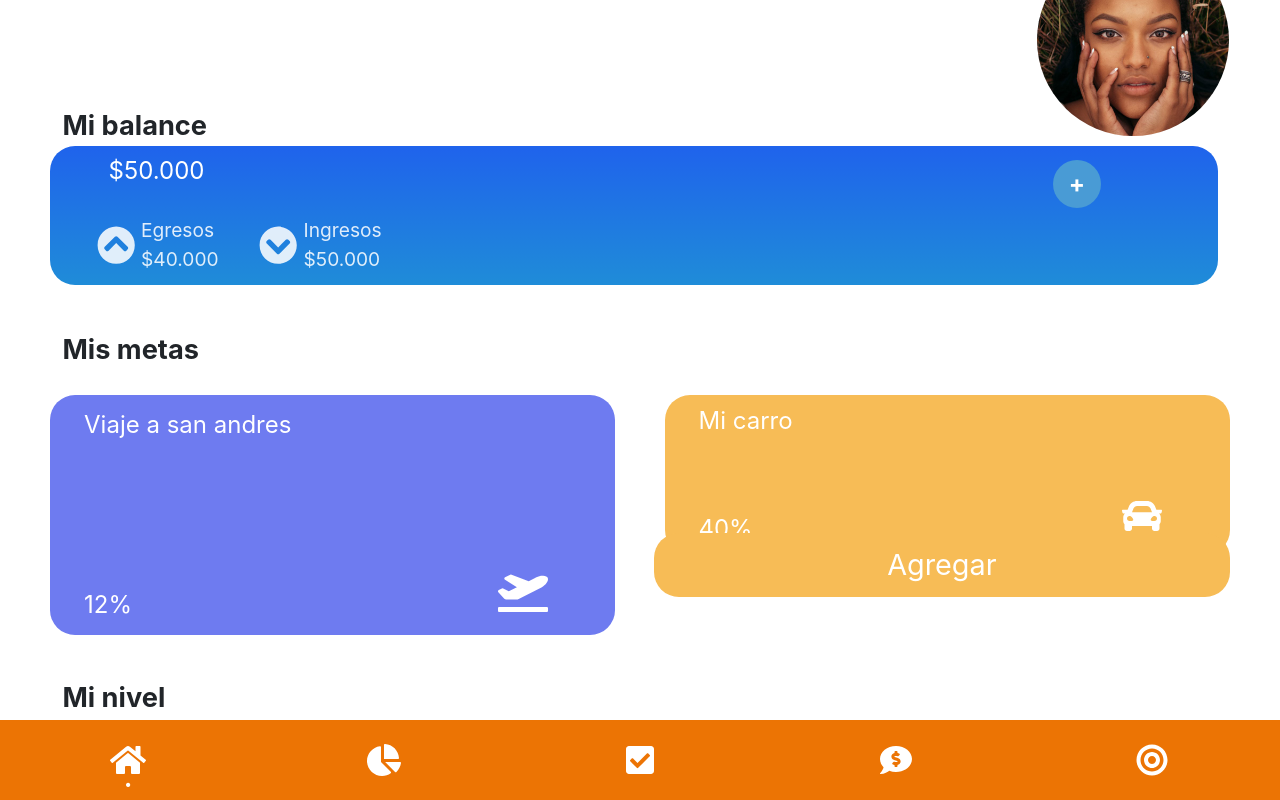
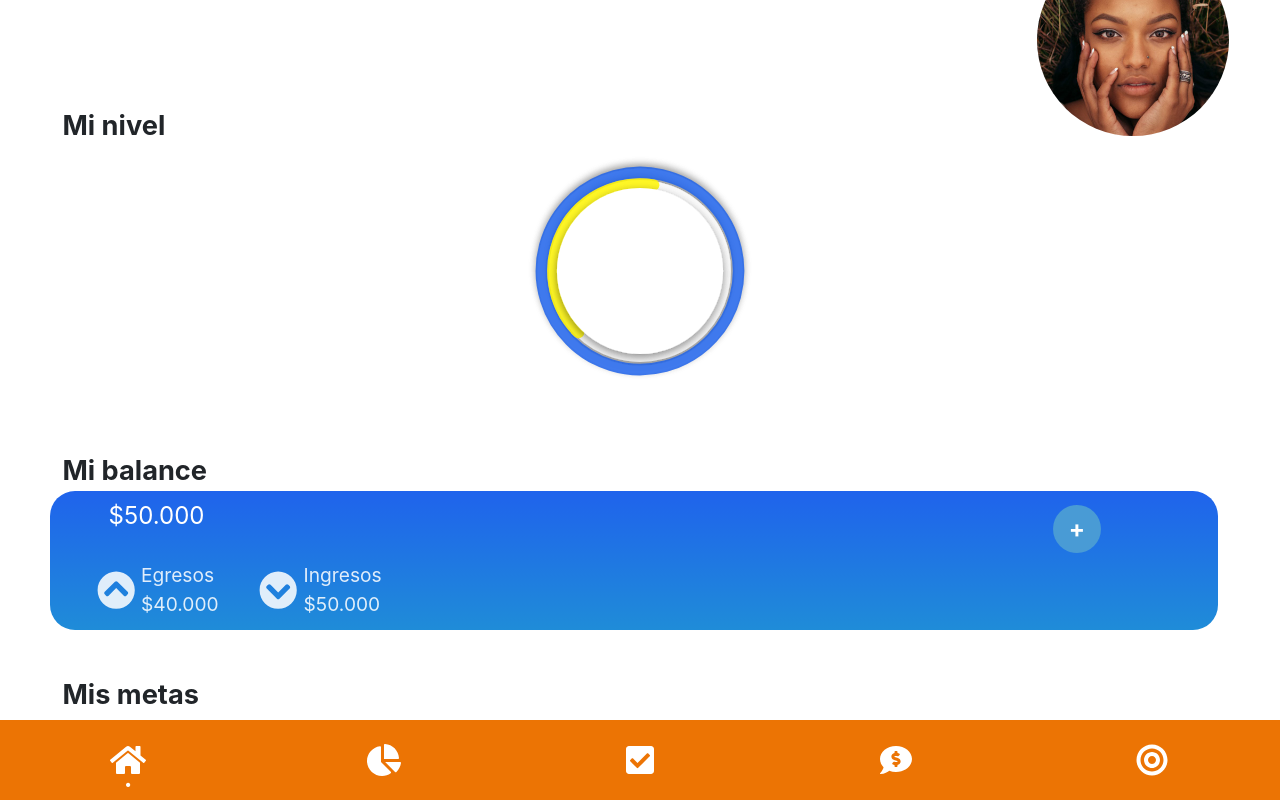
Before and after one commit to carlosdbb14/awesomeFinantialLab, a React (Create React App) app in the folder client/: page / in a window 1280 px wide. Built offline with nearby package versions, Linux system fonts and the light colour scheme.

Commit message:
changes on the game

```diff
--- a/client/src/components/help/Help.js
+++ b/client/src/components/help/Help.js
@@ -15,8 +15,8 @@ export default class Help extends Component {
         super(props);
         this.state = {
             me: 50,
-            family: 60,
-            money: 10
+            family: 50,
+            money: 50
         }
     }
     alter(values){
--- a/client/src/components/home/Home.css
+++ b/client/src/components/home/Home.css
@@ -162,3 +162,8 @@
     border-radius: 25px;
     padding: 2%;
 }
+.level-circle{
+    display: flex;
+    justify-content: center;
+    align-items: center;
+}
--- a/client/src/components/home/Home.js
+++ b/client/src/components/home/Home.js
@@ -2,7 +2,7 @@ import React, { Component } from 'react'
 
 import Balance from './widgets/Balance';
 import Goals from './widgets/Goals'
-import Level from './widgets/Level'
+import LevelCircle from './widgets/LevelCircle'
 
 
 import './Home.css'
@@ -12,9 +12,9 @@ export default class Home extends Component {
     render() {
         return (
             <div className="home-container">
+                <LevelCircle/>
                 <Balance value="50.000" expenses="40.000" ingress="50.000" />
                 <Goals/>
-                <Level/>
             </div>
         )
     }
--- /dev/null
+++ b/client/src/components/home/widgets/LevelCircle.js
@@ -0,0 +1,97 @@
+import React from 'react'
+
+import { Component } from 'react'
+import Chart from "react-apexcharts";
+
+export default class LevelCircle extends Component {
+    constructor(props) {
+        super(props);
+
+        this.state = {
+          options: {
+            colors: ['#1f63ec', '#fff600', '#9C27B0'],
+            plotOptions: {
+              radialBar: {
+                startAngle: -135,
+                endAngle: 225,
+                hollow: {
+                  margin: 0,
+                  size: '70%',
+                  background: '#fff',
+                  position: 'front',
+                  dropShadow: {
+                    enabled: true,
+                    top: 3,
+                    left: 0,
+                    blur: 4,
+                    opacity: 0.24
+                  }
+                },
+                track: {
+                  background: '#fff',
+                  strokeWidth: '67%',
+                  margin: 0, // margin is in pixels
+                  dropShadow: {
+                    enabled: true,
+                    top: -3,
+                    left: 0,
+                    blur: 4,
+                    opacity: 0.35
+                  }
+                },
+
+                dataLabels: {
+                  name: {
+                    offsetY: -10,
+                    show: true,
+                    color: '#888',
+                    fontSize: '17px'
+                  },
+                  value: {
+                    formatter: function (val) {
+                      return (parseInt(val)+"%");
+                    },
+                    color: '#111',
+                    fontSize: '36px',
+                    show: true,
+                  }
+                }
+              }
+            },
+            // fill: {
+            //   type: 'gradient',
+            //   gradient: {
+            //     shade: 'dark',
+            //     type: 'horizontal',
+            //     shadeIntensity: 0.5,
+            //     gradientToColors: ['#ABE5A1'],
+            //     inverseColors: true,
+            //     opacityFrom: 1,
+            //     opacityTo: 1,
+            //     stops: [0, 100]
+            //   }
+            // },
+            stroke: {
+              lineCap: 'round'
+            },
+            labels: ['Nivel azul','Nivel amarillo'],
+          },
+          series: [100,40],
+        }
+    }
+    render() {
+        return (
+            <div className="level-container-main">
+                <span className="title-home"><b>Mi nivel</b></span>
+                <div className="level-circle">
+                <Chart
+                  options={this.state.options}
+                  series={this.state.series}
+                  type="radialBar"
+                  width="300"
+                />
+              </div>
+            </div>
+        )
+    }
+}
```
